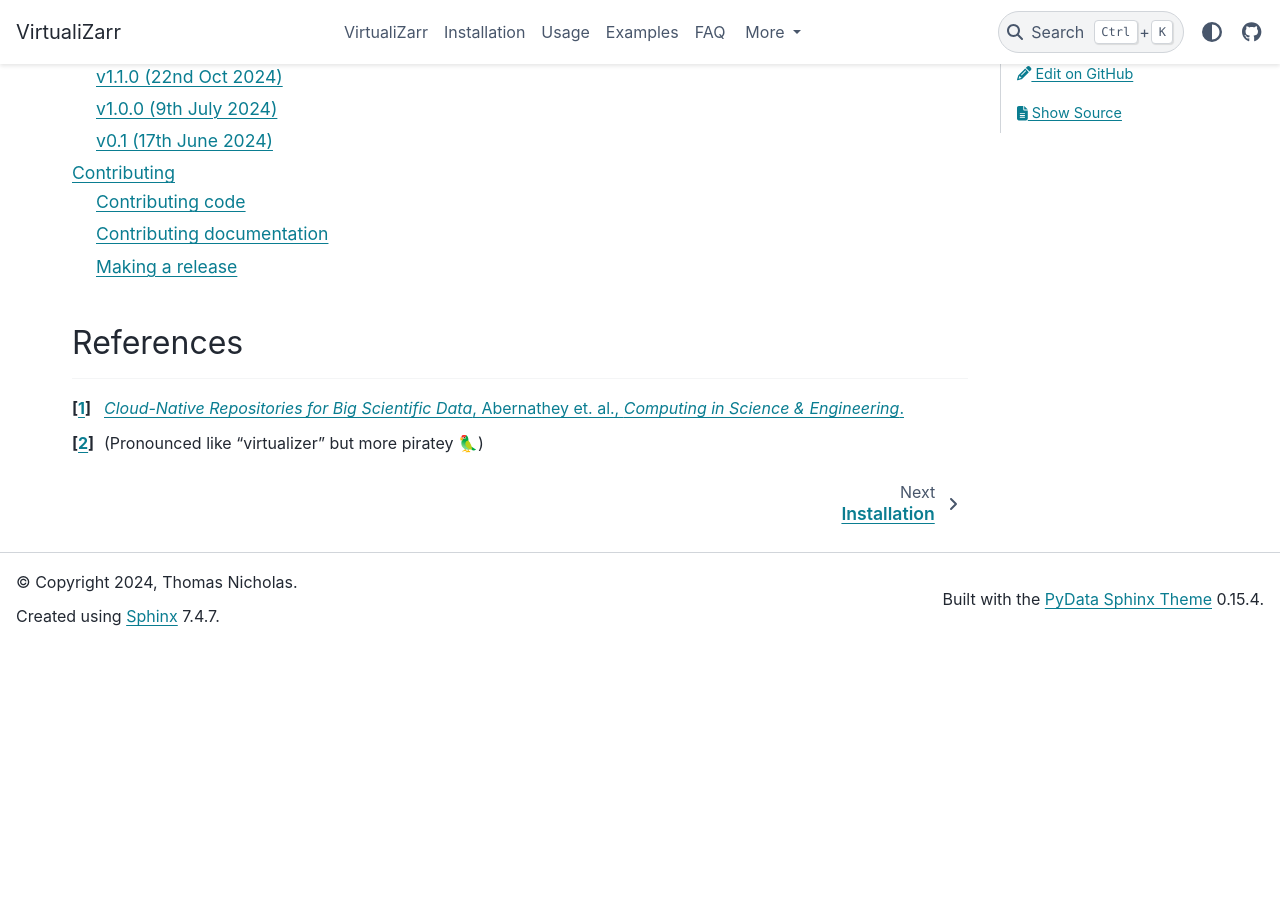
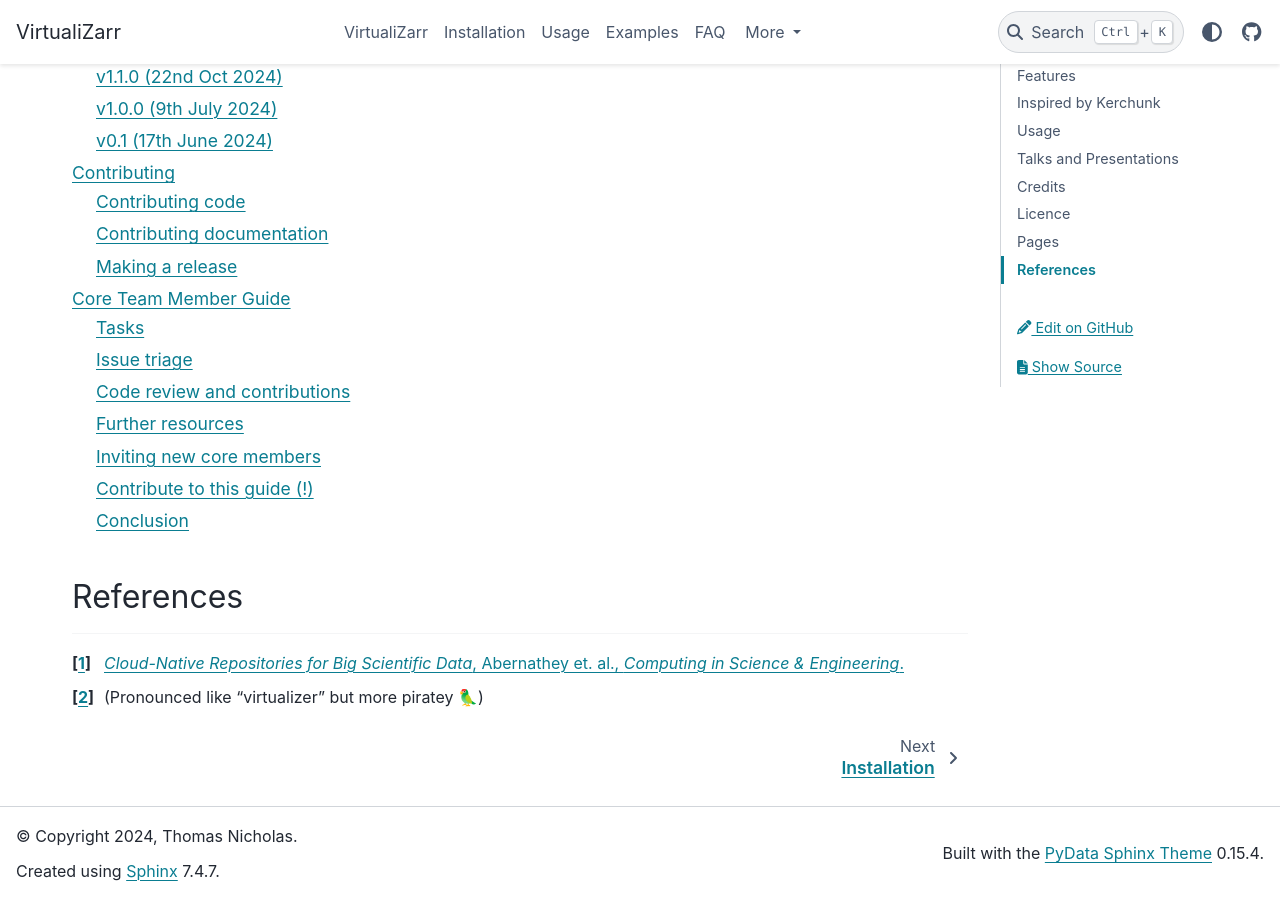
Before and after one commit to zarr-developers/VirtualiZarr, a Sphinx documentation site: the page built from docs/index.md, in a window 1280 px wide and 900 px high, scrolled down 3173 px. Built offline with Sphinx 7.4.7 and the PyData theme 0.15.4, drawn with Linux system fonts in a browser that asks for light colours; before the commit the page ends 3819 px from its top, so only the background shows below that; some of the changed lines change nothing that is shown.

Commit message:
Add citation.cff and core team guide

````diff
--- /dev/null
+++ b/docs/core_team_guide.md
@@ -0,0 +1,245 @@
+> **_Note:_**  This Core Team Member Guide was adapted from [Xarray's code team guide](https://github.com/pydata/xarray/blob/main/CORE_TEAM_GUIDE.md), [napari project's Core Developer Guide](https://napari.org/stable/developers/core_dev_guide.html), and the [Pandas maintainers guide](https://pandas.pydata.org/docs/development/maintaining.html).
+
+# Core Team Member Guide
+
+Welcome, new core team member!  We appreciate the quality of your work, and enjoy working with you!
+Thank you for your numerous contributions to the project so far.
+
+By accepting the invitation to become a core team member you are **not required to commit to doing any more work** -
+xarray is a volunteer project, and we value the contributions you have made already.
+
+You can see a list of all the current core team members on our
+[@zarr-developers/virtualizarr](https://github.com/orgs/zarr-developers/teams/virtualizarr-core-devs)
+GitHub team. Once accepted, you should now be on that list too.
+This document offers guidelines for your new role.
+
+## Tasks
+
+VirtualiZarr values a wide range of contributions, only some of which involve writing code.
+As such, we do not currently make a distinction between a "core team member", "core developer", "maintainer",
+or "triage team member" as some projects do (e.g. [pandas](https://pandas.pydata.org/docs/development/maintaining.html)).
+That said, if you prefer to refer to your role as one of the other titles above then that is fine by us!
+
+VirtualiZarr is mostly a volunteer project, so these tasks shouldn’t be read as “expectations”.
+**There are no strict expectations**, other than to adhere to our [Code of Conduct](https://github.com/zarr-developers/virtualizarr?tab=coc-ov-file#readme).
+Rather, the tasks that follow are general descriptions of what it might mean to be a core team member:
+
+- Facilitate a welcoming environment for those who file issues, make pull requests, and open discussion topics,
+- Triage newly filed issues,
+- Review newly opened pull requests,
+- Respond to updates on existing issues and pull requests,
+- Drive discussion and decisions on stalled issues and pull requests,
+- Provide experience / wisdom on API design questions to ensure consistency and maintainability,
+- Project organization (run developer meetings, coordinate with sponsors),
+- Project evangelism (advertise VirtualiZarr to new users),
+- Community contact (represent VirtualiZarr in user communities such as [Pangeo](https://pangeo.io/)),
+- Key project contact (represent VirtualiZarr's perspective within key related projects like Xarray, Zarr, Icechunk, or Kerchunk),
+- Project fundraising (help write and administrate grants that will support VirtualiZarr),
+- Improve documentation or tutorials,
+- Presenting or running tutorials (such as those we have given at the SciPy conference),
+- Attend the bi-weekly coordination meeting ([see Zarr community calendar](https://zarr.dev/community-calls/)),
+- Contribute to the VirtualiZarr codebase.
+
+(Matt Rocklin's post on [the role of a maintainer](https://matthewrocklin.com/blog/2019/05/18/maintainer) may be
+interesting background reading, but should not be taken to strictly apply to the VirtualiZarr project.)
+
+Obviously you are not expected to contribute in all (or even more than one) of these ways!
+They are listed so as to indicate the many types of work that go into maintaining VirtualiZarr.
+
+It is natural that your available time and enthusiasm for the project will wax and wane - this is fine and expected!
+It is also common for core team members to have a "niche" - a particular part of the codebase they have specific expertise
+with, or certain types of task above which they primarily perform.
+
+If however you feel that is unlikely you will be able to be actively contribute in the foreseeable future
+(or especially if you won't be available to answer questions about pieces of code that you wrote previously)
+then you may want to consider letting us know you would rather be listed as an "Emeritus Core Team Member",
+as this would help us in evaluating the overall health of the project.
+
+## Issue triage
+
+One of the main ways you might spend your contribution time is by responding to or triaging new issues.
+Here’s a typical workflow for triaging a newly opened issue or discussion:
+
+1. **Thank the reporter for opening an issue.**
+
+   The issue tracker is many people’s first interaction with the VirtualiZarr project itself, beyond just using the library.
+   It may also be their first open-source contribution of any kind. As such, we want it to be a welcoming, pleasant experience.
+
+2. **Is the necessary information provided?**
+
+   Ideally reporters would fill out the issue template, but many don’t. If crucial information (like the version of VirtualiZarr they used),
+   is missing feel free to ask for that and label the issue with “needs info”.
+
+   Make sure that the title accurately reflects the issue. Edit it yourself if it’s not clear.
+   Remember also that issues can be converted to discussions and vice versa if appropriate.
+
+3. **Is this a duplicate issue?**
+
+   If a new issue is clearly a duplicate, label the new issue as “duplicate”, and close the issue with a link to the original issue.
+   Make sure to still thank the reporter, and encourage them to chime in on the original issue, and perhaps try to fix it.
+
+   If the new issue provides relevant information, such as a better or slightly different example, add it to the original issue as a comment or an edit to the original post.
+
+4. **Is the issue minimal and reproducible?**
+
+   For bug reports, we ask that the reporter provide a minimal reproducible example.
+   See [minimal-bug-reports](https://matthewrocklin.com/blog/work/2018/02/28/minimal-bug-reports) for a good explanation.
+   If the example is not reproducible, or if it’s clearly not minimal, feel free to ask the reporter if they can provide and example or simplify the provided one.
+   Do acknowledge that writing minimal reproducible examples is hard work. If the reporter is struggling, you can try to write one yourself and we’ll edit the original post to include it.
+
+   If a nice reproducible example has been provided, thank the reporter for that.
+   If a reproducible example can’t be provided, add the “needs mcve” label.
+
+   If a reproducible example is provided, but you see a simplification, edit the original post with your simpler reproducible example.
+
+5. **Is this a clearly defined feature request?**
+
+   Generally, VirtualiZarr prefers to discuss and design new features in issues, before a pull request is made.
+   Encourage the submitter to include a proposed API for the new feature. Having them write a full docstring is a good way to pin down specifics.
+
+6. **Is this a usage question?**
+
+   We prefer that usage questions are asked as a [GitHub discussion topic](https://github.com/zarr-developers/VirtualiZarr/discussions).
+
+   If it’s easy to answer, feel free to link to the relevant documentation section, let them know that in the future this kind of question should be on the discussions section, and close the issue.
+
+7. **What labels and milestones should I add?**
+
+   Apply the relevant labels. This is a bit of an art, and comes with experience. Look at similar issues to get a feel for how things are labeled.
+
+   If the issue is clearly defined and the fix seems relatively straightforward, label the issue as `contrib-good-first-issue`.
+   You can also remove the `needs triage` label that is automatically applied to all newly-opened issues.
+
+8. **Where should the poster look to fix the issue?**
+
+   If you can, it is very helpful to point to the approximate location in the codebase where a contributor might begin to fix the issue.
+   This helps ease the way in for new contributors to the repository.
+
+## Code review and contributions
+
+As a core team member, you are a representative of the project,
+and trusted to make decisions that will serve the long term interests
+of all users. You also gain the responsibility of shepherding
+other contributors through the review process; here are some
+guidelines for how to do that.
+
+### All contributors are treated the same
+
+You should now have gained the ability to merge or approve
+other contributors' pull requests.  Merging contributions is a shared power:
+only merge contributions you yourself have carefully reviewed, and that are
+clear improvements for the project. When in doubt, and especially for more
+complex changes, wait until at least one other core team member has approved.
+(See [Reviewing](#how-to-conduct-a-good-review) and especially
+[Merge Only Changes You Understand](#merge-only-changes-you-understand) below.)
+
+It should also be considered best practice to leave a reasonable (24hr) time window
+after approval before merge to ensure that other core team members have a reasonable
+chance to weigh in.
+Adding the `plan-to-merge` label notifies developers of the imminent merge.
+
+We are also an international community, with contributors from many different time zones,
+some of whom will only contribute during their working hours, others who might only be able
+to contribute during nights and weekends. It is important to be respectful of other peoples
+schedules and working habits, even if it slows the project down slightly - we are in this
+for the long run. In the same vein you also shouldn't feel pressured to be constantly
+available or online, and users or contributors who are overly demanding and unreasonable
+to the point of harassment will be directed to our [Code of Conduct](https://github.com/zarr-developers/virtualizarr?tab=coc-ov-file#readme).
+We value sustainable development practices over mad rushes.
+
+When merging, we automatically use GitHub's
+[Squash and Merge](https://docs.github.com/en/pull-requests/collaborating-with-pull-requests/incorporating-changes-from-a-pull-request/merging-a-pull-request#merging-a-pull-request)
+to ensure a clean git history.
+
+You should also continue to make your own pull requests as before and in accordance
+with the [general contributing guide](https://docs.xarray.dev/en/stable/contributing.html). These pull requests still
+require the approval of another core team member before they can be merged.
+
+### How to conduct a good review
+
+*Always* be kind to contributors. Contributors are often doing
+volunteer work, for which we are tremendously grateful. Provide
+constructive criticism on ideas and implementations, and remind
+yourself of how it felt when your own work was being evaluated as a
+novice.
+
+``VirtualiZarr`` strongly values mentorship in code review.  New users
+often need more hand-holding, having little to no git
+experience. Repeat yourself liberally, and, if you don’t recognize a
+contributor, point them to our development guide, or other GitHub
+workflow tutorials around the web. Do not assume that they know how
+GitHub works (many don't realize that adding a commit
+automatically updates a pull request, for example). Gentle, polite, kind
+encouragement can make the difference between a new core team member and
+an abandoned pull request.
+
+### Merge only changes you understand
+
+*Long-term maintainability* is an important concern.  Code doesn't
+merely have to *work*, but should be *understood* by multiple core
+developers.  Changes will have to be made in the future, and the
+original contributor may have moved on.
+
+Therefore, *do not merge a code change unless you understand it*. Ask
+for help freely: we can consult community members, or even external developers,
+for added insight where needed, and see this as a great learning opportunity.
+
+While we collectively "own" any patches (and bugs!) that become part
+of the code base, you are vouching for changes you merge.  Please take
+that responsibility seriously.
+
+Feel free to ping other active maintainers with any questions you may have.
+
+## Further resources
+
+As a core member, you should be familiar with community and developer
+resources such as:
+
+- Our [contributor guide](https://virtualizarr.readthedocs.io/en/stable/contributing.html).
+- Our [code of conduct](https://github.com/zarr-developers/virtualizarr?tab=coc-ov-file#readme).
+- [PEP8](https://peps.python.org/pep-0008/) for Python style.
+- [PEP257](https://peps.python.org/pep-0257/) and the
+   [NumPy documentation guide](https://numpy.org/devdocs/dev/howto-docs.html#documentation-style)
+   for docstring conventions.
+- [`pre-commit`](https://pre-commit.com) hooks for autoformatting.
+- [`ruff`](https://github.com/astral-sh/ruff) autoformatting and linting.
+
+You are not required to monitor any of the social resources.
+
+Where possible we prefer to point people towards asynchronous forms of communication
+like github issues instead of realtime chat options as they are far easier
+for a global community to consume and refer back to.
+
+We hold a [bi-weekly coordination meeting](https://zarr.dev/community-calls/) via video call.
+This is a great place to bring up any questions you have, raise visibility of an issue and/or gather more perspectives.
+Attendance is absolutely optional, and we keep the meeting to 1 hour in respect of your valuable time.
+This meeting is public, so we occasionally have non-core team members join us.
+
+## Inviting new core members
+
+Any core member may nominate other contributors to join the core team.
+While there is no hard-and-fast rule about who can be nominated, ideally,
+they should have: been part of the project for at least two months, contributed
+significant changes of their own, contributed to the discussion and
+review of others' work, and collaborated in a way befitting our
+community values. **We strongly encourage nominating anyone who has made significant non-code contributions
+to the VirtualiZarr community in any way**. After nomination voting will happen on a private mailing list.
+While it is expected that most votes will be unanimous, a two-thirds majority of
+the cast votes is enough.
+
+Core team members can choose to become emeritus core team members and suspend
+their approval and voting rights until they become active again.
+
+## Contribute to this guide (!)
+
+This guide reflects the experience of the current core team members.  We
+may well have missed things that, by now, have become second
+nature—things that you, as a new team member, will spot more easily.
+Please ask the other core team members if you have any questions, and
+submit a pull request with insights gained.
+
+## Conclusion
+
+We are excited to have you on board!  We look forward to your
+contributions to the code base and the community.  Thank you in
+advance!
--- a/docs/index.md
+++ b/docs/index.md
@@ -83,6 +83,7 @@ faq
 api
 releases
 contributing
+core_team_guide
 ```
 
 ## References
````
Also changed, not shown: 1 other file.
